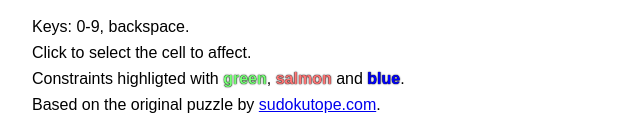
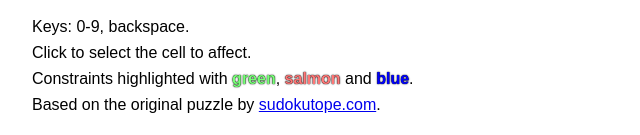
Before and after one commit to JosePedroDias/sudokutope, a plain HTML site: page index.html in a window 1280 px wide. Shown: the part 662-797 px from the top of the page, 8-648 px from the left. Drawn offline with Linux system fonts and the light colour scheme.

```diff
--- a/index.html
+++ b/index.html
@@ -32,7 +32,7 @@
     <div class="instructions">
         <p>Keys: 0-9, backspace.</p>
         <p>Click to select the cell to affect.</p>
-        <p>Constraints highligted with
+        <p>Constraints highlighted with
             <span class="green">green</span>,
             <span class="salmon">salmon</span> and
             <span class="blue">blue</span>.
```
Also changed, not shown: README.md.
